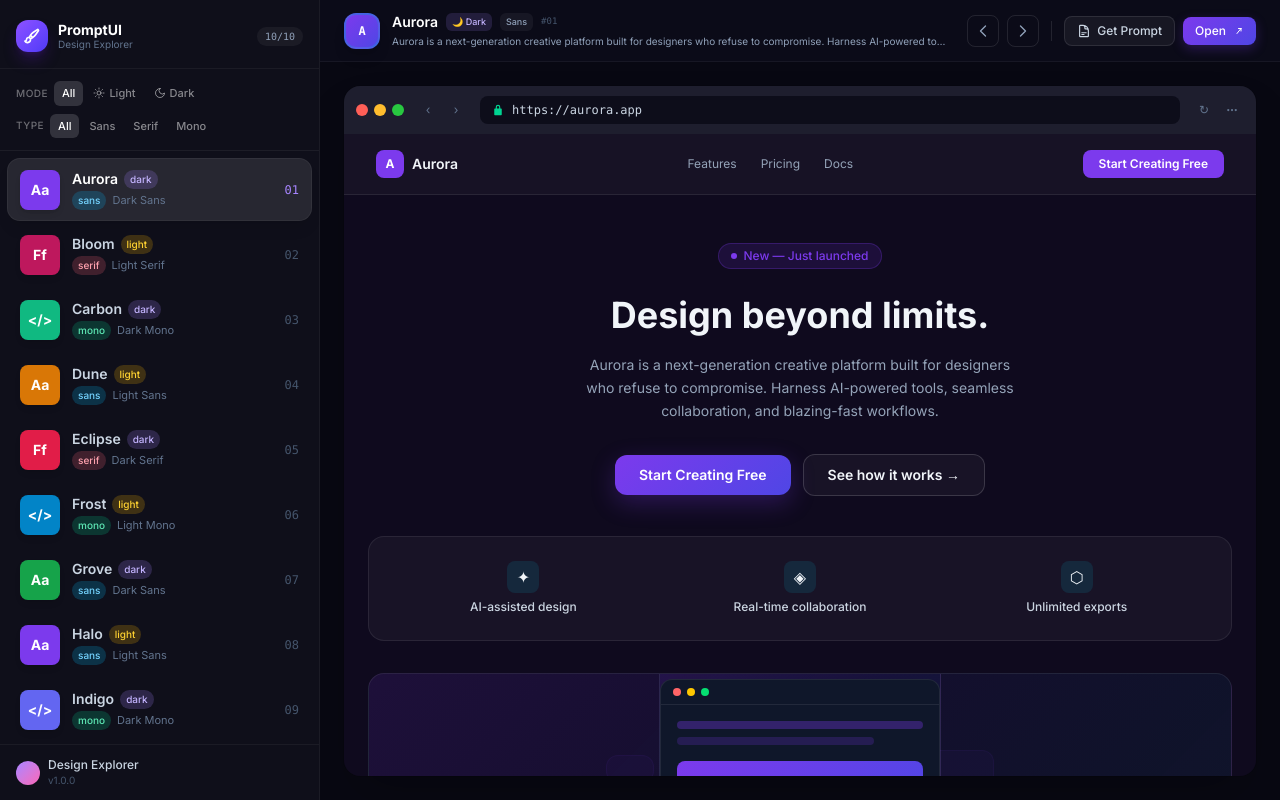
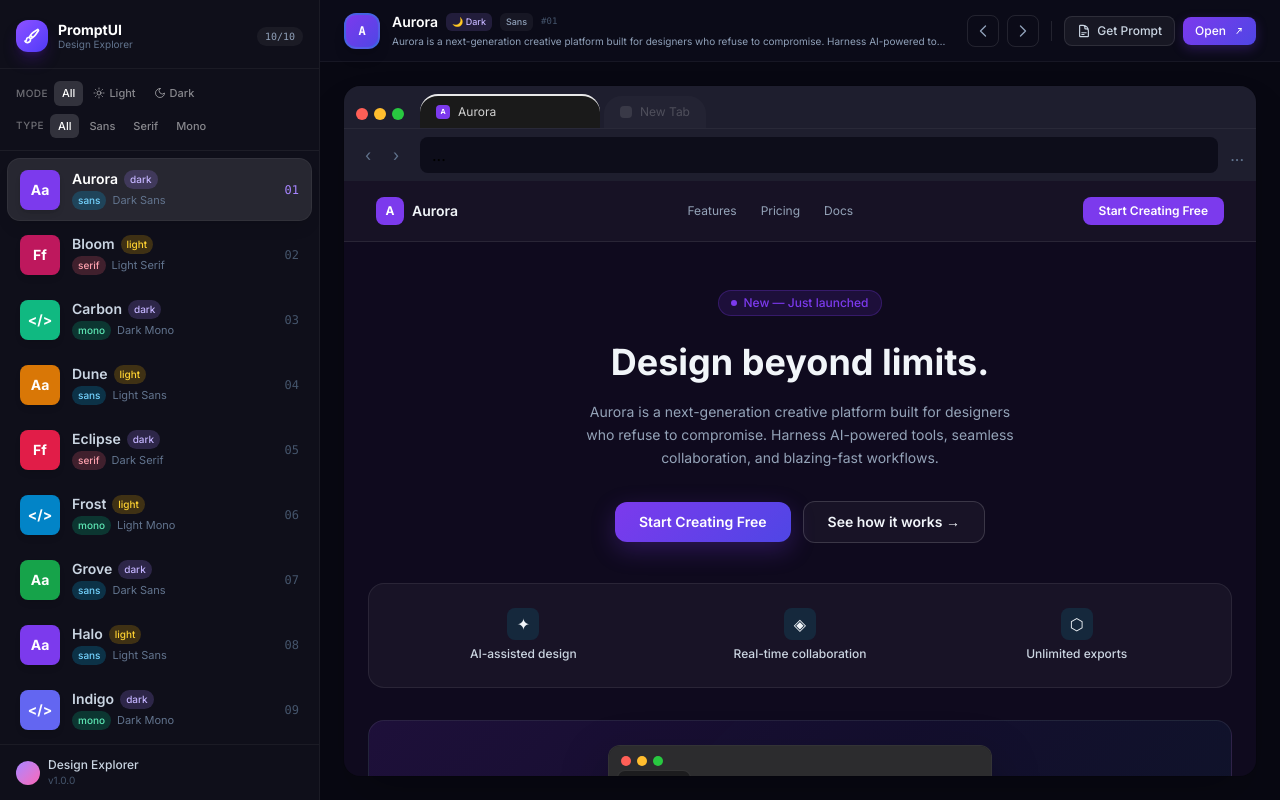
Before and after one commit to amthucdanang2015-pixel/design-prompt, a Next.js app: page / in a window 1280 px wide. Built offline with nearby package versions, Linux system fonts and the light colour scheme.

Commit message:
Add files via upload

```diff
--- a/src/components/LandingPreview.tsx
+++ b/src/components/LandingPreview.tsx
@@ -135,123 +135,159 @@ export default function LandingPreview({ item }: LandingPreviewProps) {
         ))}
       </div>
 
-      {/* Fake screenshot / gradient block */}
-      {/* Product Preview */}
+      {/* Product Preview — fake browser */}
       <div
-        className="mx-6 h-48 rounded-2xl mb-8 flex items-center justify-center overflow-hidden relative" style={{
-          background: `linear-gradient(
-      135deg,
-      ${colors.primary}22,
-      ${colors.secondary}15,
-      ${colors.accent}10
-    )`,
-          border: `1px solid ${isDark
-            ? 'rgba(255,255,255,0.08)'
-            : 'rgba(0,0,0,0.06)'
-            }`,
+        className="mx-6 rounded-2xl mb-8 relative"
+        style={{
+          background: `linear-gradient(135deg, ${colors.primary}22, ${colors.secondary}15, ${colors.accent}10)`,
+          border: `1px solid ${isDark ? 'rgba(255,255,255,0.08)' : 'rgba(0,0,0,0.06)'}`,
+          padding: '24px 20px 20px',
         }}
       >
-        {/* Background decoration */}
-        <div className="absolute inset-0 flex items-center justify-center gap-3 opacity-30">
+        {/* Background blobs */}
+        <div className="absolute inset-0 flex items-center justify-center gap-4 opacity-15 pointer-events-none overflow-hidden rounded-2xl">
           {[...Array(5)].map((_, i) => (
             <div
               key={i}
-              className="rounded-xl"
+              className="rounded-xl flex-shrink-0"
               style={{
-                width: `${48 + i * 10}px`,
-                height: `${28 + (i % 3) * 10}px`,
-                backgroundColor: `${colors.primary}22`,
-                border: `1px solid ${colors.primary}33`,
+                width: `${60 + i * 14}px`,
+                height: `${36 + (i % 3) * 14}px`,
+                backgroundColor: `${colors.primary}33`,
+                border: `1px solid ${colors.primary}44`,
               }}
             />
           ))}
         </div>
 
-        {/* Fake browser */}
+        {/* Browser window */}
         <div
-          className="mx-6 h-48 rounded-2xl mb-8 flex items-center justify-center overflow-hidden relative"
+          className="relative z-10 w-full max-w-sm mx-auto rounded-xl overflow-hidden"
           style={{
-            background: `linear-gradient(
-      135deg,
-      ${colors.primary}22,
-      ${colors.secondary}15,
-      ${colors.accent}10
-    )`,
-            border: `1px solid ${isDark
-              ? 'rgba(255,255,255,0.08)'
-              : 'rgba(0,0,0,0.06)'
-              }`,
+            backgroundColor: isDark ? '#1C1C1E' : '#FFFFFF',
+            border: `1px solid ${isDark ? 'rgba(255,255,255,0.10)' : 'rgba(0,0,0,0.10)'}`,
+            boxShadow: '0 16px 48px rgba(0,0,0,0.25)',
           }}
         >
-          <div className="absolute inset-0 flex items-center justify-center gap-3 opacity-30">
-            {[...Array(5)].map((_, i) => (
+          {/* ── Browser chrome: traffic lights + tab bar ── */}
           <div
-                key={i}
-                className="rounded-xl"
             style={{
-                  width: `${48 + i * 10}px`,
-                  height: `${28 + (i % 3) * 10}px`,
-                  backgroundColor: `${colors.primary}22`,
-                  border: `1px solid ${colors.primary}33`,
+              backgroundColor: isDark ? '#2C2C2E' : '#DEDEDE',
+              borderBottom: `1px solid ${isDark ? 'rgba(255,255,255,0.07)' : 'rgba(0,0,0,0.12)'}`,
             }}
-              />
-            ))}
+          >
+            {/* Traffic lights */}
+            <div className="flex items-center gap-1.5 px-3 pt-2.5 pb-1">
+              <div className="w-2.5 h-2.5 rounded-full" style={{ backgroundColor: '#FF5F57' }} />
+              <div className="w-2.5 h-2.5 rounded-full" style={{ backgroundColor: '#FFBD2E' }} />
+              <div className="w-2.5 h-2.5 rounded-full" style={{ backgroundColor: '#28C840' }} />
             </div>
 
-          <div className="absolute top-4 left-1/2 -translate-x-1/2 z-10">
+            {/* Tab bar */}
+            <div className="flex items-end px-2 gap-1">
+              {/* Active tab */}
+              <div
+                className="flex items-center gap-1.5 px-2.5 py-1.5 rounded-t-lg"
+                style={{
+                  backgroundColor: isDark ? '#1C1C1E' : '#FFFFFF',
+                  borderTop: `1px solid ${isDark ? 'rgba(255,255,255,0.10)' : 'rgba(0,0,0,0.10)'}`,
+                  borderLeft: `1px solid ${isDark ? 'rgba(255,255,255,0.10)' : 'rgba(0,0,0,0.10)'}`,
+                  borderRight: `1px solid ${isDark ? 'rgba(255,255,255,0.10)' : 'rgba(0,0,0,0.10)'}`,
+                  maxWidth: '150px',
+                }}
+              >
+                {/* Favicon */}
+                <div
+                  className="w-3.5 h-3.5 rounded flex-shrink-0 flex items-center justify-center text-white font-bold"
+                  style={{
+                    backgroundColor: colors.primary,
+                    fontSize: '7px',
+                    lineHeight: 1,
+                  }}
+                >
+                  {item.title[0]}
+                </div>
                 <span
-              className="text-[11px] font-semibold uppercase tracking-[0.18em]"
-              style={{ color: colors.primary }}
+                  className="truncate font-medium"
+                  style={{
+                    fontSize: '10px',
+                    color: isDark ? '#F1F5F9' : '#1E293B',
+                  }}
                 >
-              PRODUCT PREVIEW
+                  {item.title}
                 </span>
               </div>
 
+              {/* New Tab button */}
               <div
-            className="relative z-10 w-[280px] rounded-xl overflow-hidden"
+                className="flex items-center gap-1 px-2 py-1.5 rounded-t-lg flex-shrink-0"
                 style={{
-              backgroundColor: isDark ? '#0F172A' : '#FFFFFF',
-              border: `1px solid ${isDark
-                ? 'rgba(255,255,255,0.08)'
-                : 'rgba(0,0,0,0.06)'
-                }`,
-              boxShadow: '0 20px 40px rgba(0,0,0,0.15)',
+                  color: isDark ? '#94A3B8' : '#6B7280',
+                  opacity: 0.6,
+                }}
+              >
+                <svg width="9" height="9" viewBox="0 0 10 10" fill="none">
+                  <path d="M5 1v8M1 5h8" stroke="currentColor" strokeWidth="1.6" strokeLinecap="round" />
+                </svg>
+                <span style={{ fontSize: '10px' }}>New Tab</span>
+              </div>
+            </div>
+          </div>
+
+          {/* Address bar */}
+          <div
+            className="flex items-center px-2 py-1.5 gap-1.5"
+            style={{
+              backgroundColor: isDark ? '#1C1C1E' : '#F8FAFC',
+              borderBottom: `1px solid ${isDark ? 'rgba(255,255,255,0.06)' : 'rgba(0,0,0,0.06)'}`,
             }}
           >
             <div
-              className="flex items-center gap-1.5 px-3 py-2 border-b"
+              className="flex-1 flex items-center gap-1.5 px-2 py-0.5 rounded"
               style={{
-                borderColor: isDark
-                  ? 'rgba(255,255,255,0.08)'
-                  : 'rgba(0,0,0,0.06)',
+                backgroundColor: isDark ? 'rgba(255,255,255,0.08)' : 'rgba(0,0,0,0.06)',
+                color: isDark ? '#94A3B8' : '#64748B',
               }}
             >
-              <div className="w-2 h-2 rounded-full bg-red-400" />
-              <div className="w-2 h-2 rounded-full bg-yellow-400" />
-              <div className="w-2 h-2 rounded-full bg-green-400" />
+              <svg width="8" height="8" viewBox="0 0 12 12" fill="none">
+                <circle cx="6" cy="6" r="5" stroke="currentColor" strokeWidth="1" />
+                <path
+                  d="M1 6h10M6 1c-1.5 1.8-2 3.3-2 5s.5 3.2 2 5M6 1c1.5 1.8 2 3.3 2 5s-.5 3.2-2 5"
+                  stroke="currentColor"
+                  strokeWidth="1"
+                  strokeLinecap="round"
+                />
+              </svg>
+              <span style={{ fontSize: '9px' }} className="truncate">
+                {item.title.toLowerCase().replace(/\s+/g, '')}.com
+              </span>
+            </div>
           </div>
 
-            <div className="p-4">
+          {/* Page skeleton content */}
+          <div className="p-4" style={{ backgroundColor: isDark ? '#1C1C1E' : '#FFFFFF' }}>
             <div
               className="h-2 rounded-full mb-2"
               style={{ backgroundColor: `${colors.primary}55` }}
             />
-
             <div
-                className="h-2 rounded-full w-4/5 mb-4"
+              className="h-2 rounded-full w-3/4 mb-4"
               style={{ backgroundColor: `${colors.primary}33` }}
             />
-
             <div
-                className="h-12 rounded-lg"
+              className="h-10 rounded-lg mb-3"
               style={{
-                  background: `linear-gradient(
-            135deg,
-            ${colors.primary},
-            ${colors.secondary}
-          )`,
+                background: `linear-gradient(135deg, ${colors.primary}, ${colors.secondary})`,
               }}
             />
+            <div className="grid grid-cols-3 gap-1.5">
+              {[0.9, 0.6, 0.4].map((op, i) => (
+                <div
+                  key={i}
+                  className="h-1.5 rounded-full"
+                  style={{ backgroundColor: colors.primary, opacity: op }}
+                />
+              ))}
             </div>
           </div>
         </div>
--- a/src/components/PreviewBrowser.tsx
+++ b/src/components/PreviewBrowser.tsx
@@ -9,49 +9,74 @@ interface PreviewBrowserProps {
 
 export default function PreviewBrowser({ item }: PreviewBrowserProps) {
   const fakeUrl = `https://${item.title.toLowerCase()}.app`;
+  const { colors, tagline, description, ctaLabel, features, mode } = item;
+  const isDark = mode === 'dark';
 
   return (
     <div className="flex flex-col h-full rounded-2xl overflow-hidden shadow-2xl ring-1 ring-black/10">
       {/* Browser chrome */}
-      <div className="flex-shrink-0 bg-[#1E1E2E] px-3 py-2.5 flex items-center gap-3">
+      <div className="flex-shrink-0 bg-[#1E1E2E]">
+        {/* Top row - Tabs */}
+        <div className="flex items-end px-3 pt-2">
           {/* Traffic lights */}
-        <div className="flex items-center gap-1.5">
-          <div className="w-3 h-3 rounded-full bg-[#FF5F57] hover:brightness-110 transition-all cursor-pointer" />
-          <div className="w-3 h-3 rounded-full bg-[#FFBD2E] hover:brightness-110 transition-all cursor-pointer" />
-          <div className="w-3 h-3 rounded-full bg-[#28C840] hover:brightness-110 transition-all cursor-pointer" />
+          <div className="flex items-center gap-1.5 mr-4 mb-2">
+            <div className="w-3 h-3 rounded-full bg-[#FF5F57]" />
+            <div className="w-3 h-3 rounded-full bg-[#FFBD2E]" />
+            <div className="w-3 h-3 rounded-full bg-[#28C840]" />
           </div>
 
+          {/* Tabs */}
+          <div className="flex items-end gap-1 flex-1">
+            <div
+              className="flex w-[180px] items-center gap-2 rounded-t-[18px] bg-[#1A1A1A] px-4 py-2"
+              style={{
+                borderTop: '2px solid rgba(255,255,255,0.9)',
+              }}
+            >
+              <div
+                className="w-3.5 h-3.5 rounded flex items-center justify-center text-white font-bold"
+                style={{
+                  backgroundColor: colors.primary,
+                  fontSize: '7px',
+                }}
+              >
+                {item.title[0]}
+              </div>
+              <span className="max-w-[120px] truncate text-xs text-white/80">
+                {item.title}
+              </span>
+            </div>
+            <div className="flex items-center gap-2 rounded-t-[18px] bg-white/5 px-4 py-2 opacity-50">
+              <div className="h-3 w-3 rounded-sm bg-white/20" />
+
+              <span className="text-xs text-white/40">
+                New Tab
+              </span>
+            </div>
+          </div>
+        </div>
+
+        {/* Bottom row - Navigation + URL */}
+        <div className="flex items-center gap-3 px-3 py-2 border-t border-white/5">
           {/* Nav arrows */}
           <div className="flex items-center gap-1 text-slate-500">
-          <button className="w-6 h-6 rounded flex items-center justify-center hover:bg-white/10 transition-colors text-xs">
+            <button className="w-6 h-6 flex items-center justify-center">
               ‹
             </button>
-          <button className="w-6 h-6 rounded flex items-center justify-center hover:bg-white/10 transition-colors text-xs">
+            <button className="w-6 h-6 flex items-center justify-center">
               ›
             </button>
           </div>
 
           {/* URL bar */}
           <div className="flex-1 flex items-center gap-2 bg-[#0D0D1A] rounded-lg px-3 py-1.5">
-          {/* Lock icon */}
-          <svg className="w-3 h-3 text-emerald-400 flex-shrink-0" fill="currentColor" viewBox="0 0 16 16">
-            <path d="M8 1a3 3 0 0 0-3 3v2H4a1 1 0 0 0-1 1v7a1 1 0 0 0 1 1h8a1 1 0 0 0 1-1V7a1 1 0 0 0-1-1h-1V4a3 3 0 0 0-3-3zm0 1.5A1.5 1.5 0 0 1 9.5 4v2h-3V4A1.5 1.5 0 0 1 8 2.5z" />
-          </svg>
-          <span className="text-xs text-slate-300 font-mono truncate">{fakeUrl}</span>
+            ...
           </div>
 
-        {/* Action icons */}
+          {/* Right actions */}
           <div className="flex items-center gap-1 text-slate-500">
-          <button className="w-6 h-6 rounded flex items-center justify-center hover:bg-white/10 transition-colors text-xs">
-            ↻
-          </button>
-          <button className="w-6 h-6 rounded flex items-center justify-center hover:bg-white/10 transition-colors">
-            <svg className="w-3 h-3" fill="currentColor" viewBox="0 0 16 16">
-              <circle cx="3" cy="8" r="1.5" />
-              <circle cx="8" cy="8" r="1.5" />
-              <circle cx="13" cy="8" r="1.5" />
-            </svg>
-          </button>
+            ...
+          </div>
         </div>
       </div>
 
```
Lines whose indentation alone changed are shown as unchanged.
